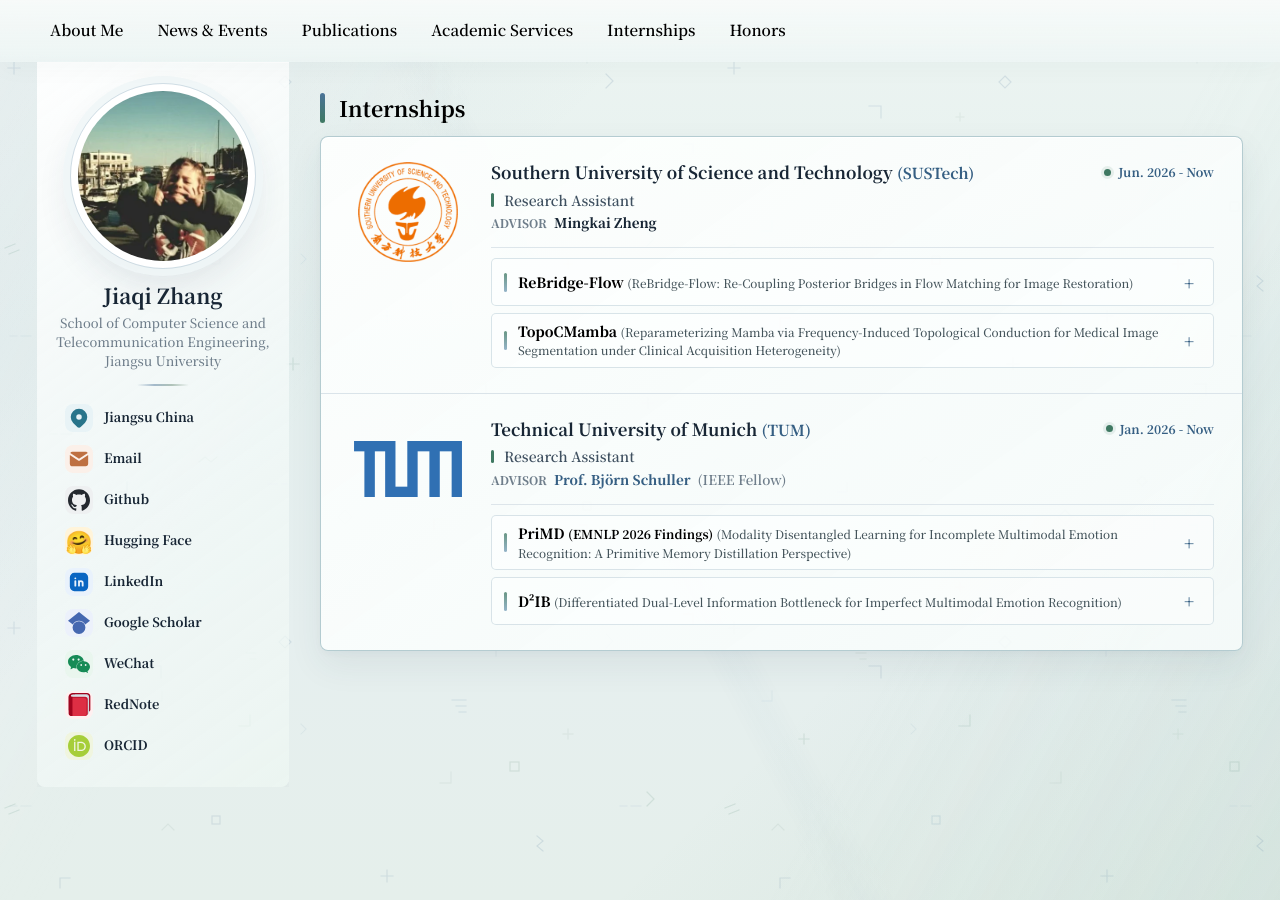
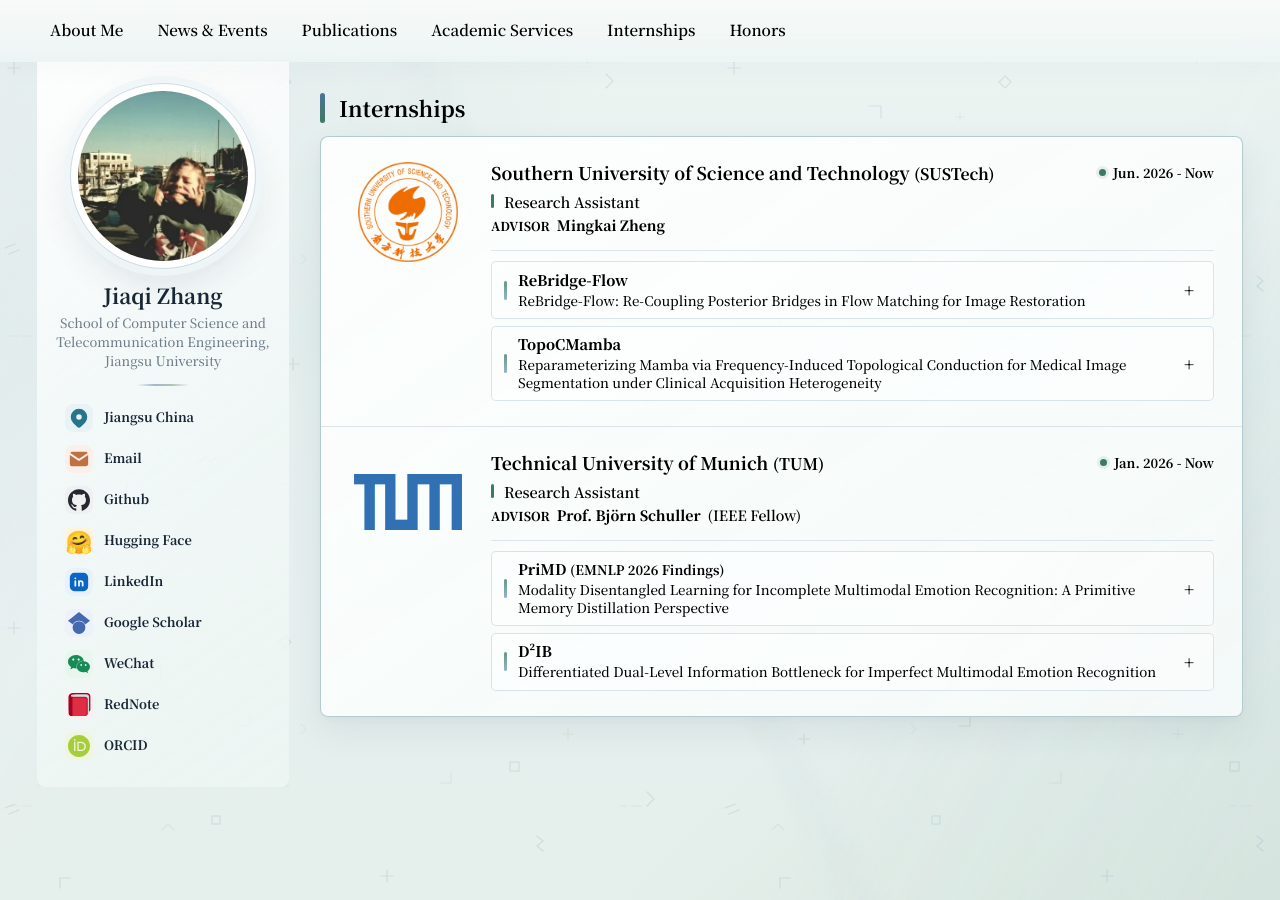
Before and after one commit to JiaqiZhang-Sengoku/JiaqiZhang-Sengoku.github.io, a Jekyll site: the page built from _pages/includes/internships.md, in a window 1280 px wide. Built offline with Jekyll 4.4.1, drawn with Linux system fonts in a browser that asks for light colours; our own code applies the rules of GitHub Pages for plain Markdown files.

Commit message:
20260707

```diff
--- a/_pages/includes/internships.md
+++ b/_pages/includes/internships.md
@@ -21,11 +21,11 @@
       <p class="internship-mentor"><span>Advisor</span><strong>Mingkai Zheng</strong></p>
       <div class="internship-projects">
         <details class="internship-project">
-          <summary><span class="internship-project__title">ReBridge-Flow <span class="internship-project__full-title">(ReBridge-Flow: Re-Coupling Posterior Bridges in Flow Matching for Image Restoration)</span></span></summary>
+          <summary><span class="internship-project__title"><span class="internship-project__short-title">ReBridge-Flow</span><span class="internship-project__full-title">ReBridge-Flow: Re-Coupling Posterior Bridges in Flow Matching for Image Restoration</span></span></summary>
           <p>We propose <strong>ReBridge-Flow</strong>, a measurement-aware posterior bridge re-coupling framework for Flow Matching. It jointly re-couples the source and clean endpoints while incorporating observation constraints, thereby preserving their local compatibility with the current state. This design mitigates bridge mismatch caused by conventional local corrections, as well as the resulting structural drift, artifacts, and over-smoothing. It enables more stable image restoration with improved structural consistency.</p>
         </details>
         <details class="internship-project">
-          <summary><span class="internship-project__title">TopoCMamba <span class="internship-project__full-title">(Reparameterizing Mamba via Frequency-Induced Topological Conduction for Medical Image Segmentation under Clinical Acquisition Heterogeneity)</span></span></summary>
+          <summary><span class="internship-project__title"><span class="internship-project__short-title">TopoCMamba</span><span class="internship-project__full-title">Reparameterizing Mamba via Frequency-Induced Topological Conduction for Medical Image Segmentation under Clinical Acquisition Heterogeneity</span></span></summary>
           <p>We propose <strong>TopoCMamba</strong>, a topology-aware framework that integrates low-frequency structural information with high-frequency boundary cues to construct topological conductance constraints. These constraints directly regulate state propagation in Mamba. The proposed method addresses cross-boundary information mixing caused by the mismatch between scan adjacency and anatomical continuity under heterogeneous clinical acquisition conditions. It consequently improves boundary delineation and cross-domain generalization in medical image segmentation.</p>
         </details>
       </div>
@@ -49,11 +49,11 @@
       <p class="internship-mentor"><span>Advisor</span><a href="https://www.professoren.tum.de/en/schuller-bjoern">Prof. Björn Schuller</a> <em>(IEEE Fellow)</em></p>
       <div class="internship-projects">
         <details class="internship-project">
-          <summary><span class="internship-project__title">PriMD <span class="internship-project__venue">(EMNLP 2026 Findings)</span> <span class="internship-project__full-title">(Modality Disentangled Learning for Incomplete Multimodal Emotion Recognition: A Primitive Memory Distillation Perspective)</span></span></summary>
+          <summary><span class="internship-project__title"><span class="internship-project__short-title">PriMD <span class="internship-project__venue">(EMNLP 2026 Findings)</span></span><span class="internship-project__full-title">Modality Disentangled Learning for Incomplete Multimodal Emotion Recognition: A Primitive Memory Distillation Perspective</span></span></summary>
           <p>We propose <strong>PriMD</strong>, a primitive memory distillation framework that disentangles shared semantics from modality-specific information and dynamically compensates missing modalities with primitive memory, addressing the instability of missing-modality compensation caused by existing methods’ holistic generation, alignment, or distillation of missing modalities without distinguishing shared semantics from modality-specific details.</p>
         </details>
         <details class="internship-project">
-          <summary><span class="internship-project__title">D²IB <span class="internship-project__full-title">(Differentiated Dual-Level Information Bottleneck for Imperfect Multimodal Emotion Recognition)</span></span></summary>
+          <summary><span class="internship-project__title"><span class="internship-project__short-title">D²IB</span><span class="internship-project__full-title">Differentiated Dual-Level Information Bottleneck for Imperfect Multimodal Emotion Recognition</span></span></summary>
           <p>We propose <strong>D²IB</strong>, a differentiated dual-level information bottleneck framework that models differences in modality reliability and modality-combination dominance, and performs differentiated information compression at two bottleneck levels, addressing the problems of insufficient noise suppression and inadequate learning of weak modalities caused by existing methods’ neglect of such differences.</p>
         </details>
       </div>
--- a/assets/css/main.scss
+++ b/assets/css/main.scss
@@ -1313,6 +1313,11 @@
     overflow: hidden;
 }
 
+.section-heading--internships .section-heading__title,
+.internships-panel .internship-card :is(h3, p, span, a, time, strong, em, summary) {
+    color: #000;
+}
+
 .updates-panel {
     display: block;
     height: 576px;
@@ -1461,8 +1466,8 @@
     border: 0;
     border-radius: 0;
     background: transparent;
-    color: var(--accent-strong);
-    font-size: 0.86rem;
+    color: #000;
+    font-size: 0.91rem;
     font-weight: 700;
     line-height: 1.35;
 }
@@ -1628,13 +1633,13 @@
 
 .internship-main h3 {
     margin: 0 0 6px !important;
-    color: var(--heading-color);
-    font-size: 1.18rem !important;
+    color: #000;
+    font-size: 1.23rem !important;
     line-height: 1.30 !important;
 }
 
 .internship-main h3 span {
-    color: var(--accent-strong);
+    color: #000;
     font-size: 0.90em;
     white-space: nowrap;
 }
@@ -1643,8 +1648,8 @@
     position: relative;
     margin: 0 !important;
     padding-left: 13px;
-    color: var(--text-color) !important;
-    font-size: 0.98rem !important;
+    color: #000 !important;
+    font-size: 1.02rem !important;
     font-weight: 600;
     line-height: 1.35 !important;
 }
@@ -1666,8 +1671,8 @@
     margin: 15px 0 0 !important;
     padding: 10px 0 0 !important;
     border-top: 1px solid rgba(218, 227, 233, 0.88);
-    color: var(--text-color);
-    font-size: 0.96rem;
+    color: #000;
+    font-size: 1rem;
     line-height: 1.56 !important;
 }
 
@@ -1685,10 +1690,10 @@
     grid-template-columns: 3px minmax(0, 1fr) 24px;
     gap: 11px;
     align-items: center;
-    min-height: 46px;
+    min-height: 56px;
     padding: 8px 12px;
     color: #000;
-    font-size: 0.98rem;
+    font-size: 1.02rem;
     font-weight: 800;
     line-height: 1.3;
     cursor: pointer;
@@ -1716,7 +1721,7 @@
     place-items: center;
     width: 24px;
     height: 24px;
-    color: var(--accent-strong);
+    color: #000;
     font-size: 1.22rem;
     font-weight: 500;
     line-height: 1;
@@ -1725,7 +1730,7 @@
 
 .internship-project[open] summary::after {
     content: "−";
-    color: var(--accent-teal);
+    color: #000;
     transform: rotate(180deg);
 }
 
@@ -1736,7 +1741,7 @@
 
 .internship-project summary:hover,
 .internship-project summary:focus-visible {
-    color: var(--accent-strong);
+    color: #000;
     background: rgba(237, 246, 247, 0.56);
     outline: none;
 }
@@ -1749,34 +1754,44 @@
 }
 
 .internship-project summary .internship-project__title {
+    display: grid;
+    gap: 2px;
     min-width: 0;
     color: #000;
     font-size: inherit;
     font-weight: inherit;
 }
 
+.internship-project__short-title {
+    display: block;
+    color: #000;
+    font-weight: 800;
+}
+
 .internship-project summary .internship-project__venue {
     color: #000;
-    font-size: 0.88em;
+    font-size: 0.9em;
     font-weight: 700;
 }
 
 .internship-project summary .internship-project__full-title {
-    color: #44545b;
-    font-size: 0.84em;
+    display: block;
+    color: #000;
+    font-size: 0.92em;
     font-weight: 500;
+    line-height: 1.35;
 }
 
 .internship-project p {
     margin: 0 !important;
     padding: 2px 43px 15px 26px;
-    color: var(--text-color) !important;
-    font-size: 0.93rem !important;
+    color: #000 !important;
+    font-size: 0.97rem !important;
     line-height: 1.52 !important;
 }
 
 .internship-projects strong {
-    color: var(--heading-color);
+    color: #000;
     font-weight: 800;
 }
 
@@ -1786,36 +1801,36 @@
     gap: 7px;
     flex-wrap: wrap;
     margin: 13px 0 0 !important;
-    color: var(--text-color) !important;
-    font-size: 0.94rem !important;
+    color: #000 !important;
+    font-size: 0.99rem !important;
     font-weight: 600;
 }
 
 .internship-mentor > span {
-    color: var(--muted-color);
-    font-size: 0.82rem;
+    color: #000;
+    font-size: 0.86rem;
     font-weight: 800;
     text-transform: uppercase;
 }
 
 .internship-mentor a {
-    color: var(--accent-strong) !important;
+    color: #000 !important;
     font-weight: 800;
     text-decoration: none;
     border-bottom: 0;
 }
 
 .internship-mentor > strong {
-    color: var(--heading-color);
+    color: #000;
     font-weight: 800;
 }
 
 .internship-mentor a:hover {
-    color: var(--accent-teal) !important;
+    color: #000 !important;
 }
 
 .internship-mentor em {
-    color: var(--muted-color);
+    color: #000;
     font-style: normal;
     font-weight: 600;
 }
@@ -3819,20 +3834,20 @@
     }
 
     .internship-main h3 {
-        font-size: 1.10rem !important;
+        font-size: 1.14rem !important;
     }
 
     .internship-projects {
         margin-top: 13px !important;
         padding-top: 12px !important;
-        font-size: 0.94rem;
+        font-size: 0.98rem;
     }
 
     .internship-project summary {
         grid-template-columns: 3px minmax(0, 1fr) 22px;
         gap: 9px;
-        min-height: 44px;
-        font-size: 0.96rem;
+        min-height: 54px;
+        font-size: 1rem;
         padding: 8px 10px;
     }
 
```
